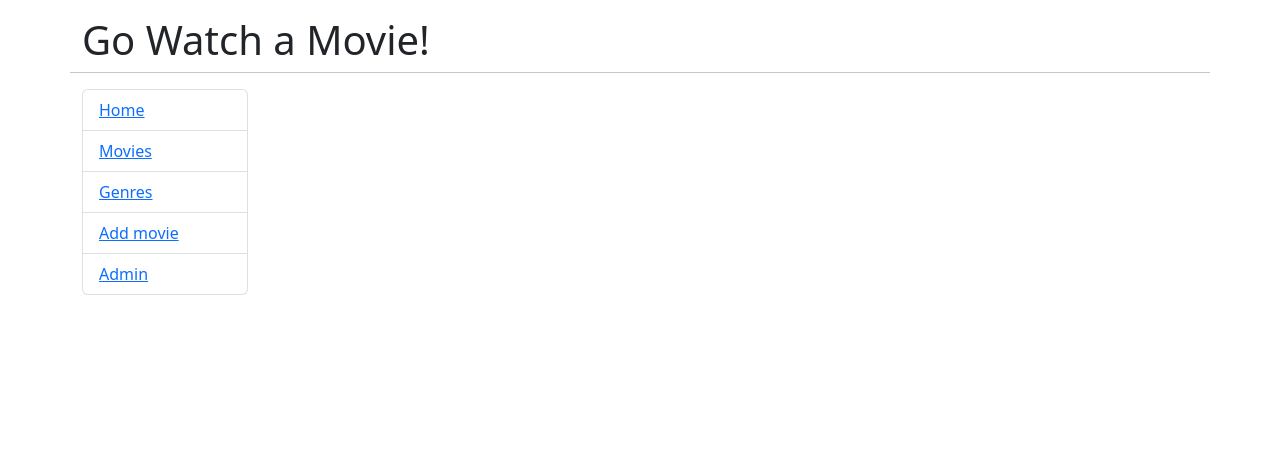
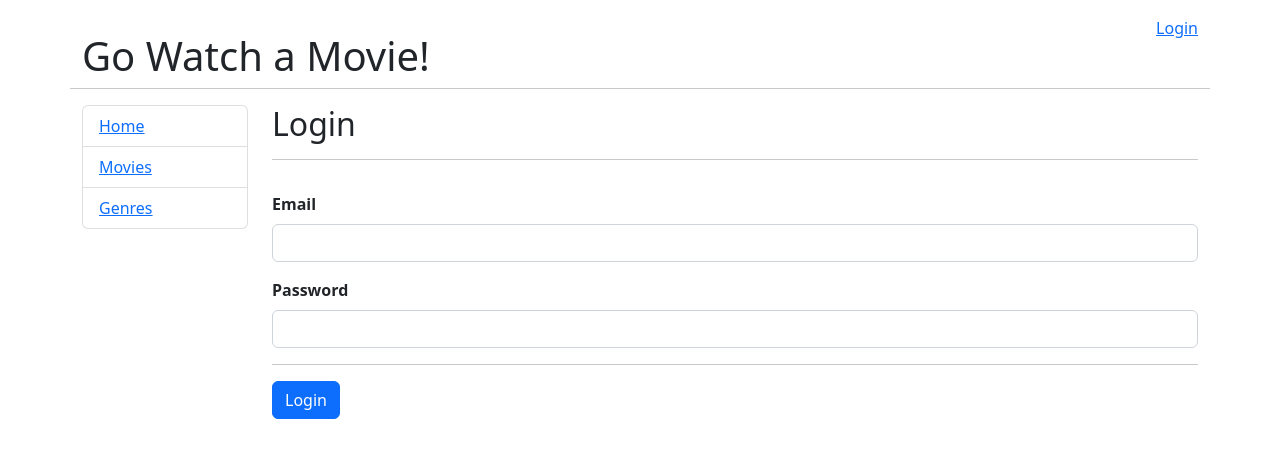
Before and after one commit to eXvimmer/working_with_react_and_Go, a React (Vite) app in the folder frontend/: page /login in a window 1280 px wide. Shown: the top 458 px of the page. Built offline with nearby package versions, Linux system fonts and the light colour scheme.

Commit message:
frontend: create routes to login and logout.

```diff
--- a/frontend/src/App.jsx
+++ b/frontend/src/App.jsx
@@ -1,3 +1,4 @@
+import { Component } from "react";
 import { Route, Switch, Link } from "react-router-dom";
 import Home from "./routes/Home";
 import Movies from "./routes/Movies";
@@ -6,12 +7,49 @@ import Genres from "./routes/Genres";
 import EditMovie from "./routes/EditMovie";
 import Movie from "./components/Movie";
 import Genre from "./components/Genre";
+import Login from "./routes/Login";
 
-function App() {
+class App extends Component {
+  constructor(props) {
+    super(props);
+
+    this.state = {
+      jwt: "",
+    };
+
+    this.handleJWTChange = this.handleJWTChange.bind(this);
+    this.logout = this.logout.bind(this);
+  }
+
+  handleJWTChange(jwt) {
+    this.setState({ jwt });
+  }
+
+  logout() {
+    this.setState({
+      jwt: "",
+    });
+  }
+
+  render() {
+    let loginLink;
+    if (!this.state.jwt) {
+      loginLink = <Link to="/login">Login</Link>;
+    } else {
+      loginLink = (
+        <Link to="/logout" onClick={this.logout}>
+          Logout
+        </Link>
+      );
+    }
+
     return (
       <div className="container">
         <div className="row">
+          <div className="col mt-3">
             <h1 className="mt-3">Go Watch a Movie!</h1>
+          </div>
+          <div className="col mt-3 text-end">{loginLink}</div>
           <hr className="mb-3" />
         </div>
 
@@ -28,12 +66,16 @@ function App() {
                 <li className="list-group-item">
                   <Link to="/genres">Genres</Link>
                 </li>
+                {this.state.jwt && (
+                  <>
                     <li className="list-group-item">
                       <Link to="/admin/movie/0">Add movie</Link>
                     </li>
                     <li className="list-group-item">
                       <Link to="/admin">Admin</Link>
                     </li>
+                  </>
+                )}
               </ul>
             </nav>
           </div>
@@ -43,6 +85,13 @@ function App() {
               <Route exact path="/">
                 <Home />
               </Route>
+              <Route
+                exact
+                path="/login"
+                component={(props) => (
+                  <Login {...props} handleJWTChange={this.handleJWTChange} />
+                )}
+              />
               <Route exact path="/movies/:id" component={Movie} />
               <Route exact path="/movies">
                 <Movies />
@@ -61,5 +110,6 @@ function App() {
       </div>
     );
   }
+}
 
 export default App;
--- a/frontend/src/routes/EditMovie.jsx
+++ b/frontend/src/routes/EditMovie.jsx
@@ -141,7 +141,7 @@ export class EditMovie extends Component {
           this.setState({
             alert: {
               type: "alert-danger",
-              message: data.error,
+              message: data.error.message,
             },
           });
         } else {
@@ -192,7 +192,7 @@ export class EditMovie extends Component {
                   this.setState({
                     alert: {
                       type: "alert-danger",
-                      message: data.error,
+                      message: data.error.message,
                     },
                   });
                 } else {
--- /dev/null
+++ b/frontend/src/routes/Login.jsx
@@ -0,0 +1,142 @@
+import { Component } from "react";
+import Alert from "../components/Alert";
+import Input from "../components/Input";
+
+export class Login extends Component {
+  constructor(props) {
+    super(props);
+
+    this.state = {
+      email: "",
+      password: "",
+      error: null,
+      errors: [],
+      alert: {
+        type: "d-none",
+        message: "",
+      },
+    };
+
+    this.handleChange = this.handleChange.bind(this);
+    this.handleSubmit = this.handleSubmit.bind(this);
+    this.hasError = this.hasError.bind(this);
+  }
+
+  handleChange(e) {
+    const errors = [...this.state.errors];
+    const index = errors.indexOf(e.target.name);
+    if (index !== -1) {
+      errors.splice(index, 1);
+    }
+
+    this.setState((prev) => ({
+      ...prev,
+      errors,
+      [e.target.name]: e.target.value,
+    }));
+  }
+
+  handleSubmit(e) {
+    e.preventDefault();
+
+    if (this.state.errors.length) {
+      return false;
+    }
+
+    const { email, password } = this.state;
+    const errors = [];
+    if (!email) {
+      errors.push("email");
+    }
+    if (!password || password.length < 8 || password.length > 40) {
+      errors.push("password");
+    }
+
+    this.setState({ errors });
+
+    if (errors.length) {
+      return false; // don't submit
+    }
+
+    const payload = Object.fromEntries(new FormData(e.target).entries());
+    fetch("http://localhost:4000/v1/signin", {
+      method: "POST",
+      body: JSON.stringify(payload),
+    })
+      .then((response) => response.json())
+      .then((data) => {
+        if (data.error) {
+          this.setState({
+            alert: {
+              type: "alert-danger",
+              message: data.error.message,
+            },
+          });
+        } else {
+          this.props.handleJWTChange(data.response);
+          this.setState({
+            alert: {
+              type: "alert-success",
+              message: "logged in",
+            },
+          });
+          setTimeout(() => {
+            this.props.history.push({
+              pathname: "/admin",
+            });
+          }, 2000);
+        }
+      })
+      .catch((error) => {
+        this.setState({
+          error,
+        });
+      });
+  }
+
+  hasError(key) {
+    return this.state.errors.includes(key);
+  }
+
+  render() {
+    const { alert, email, password } = this.state;
+
+    return (
+      <>
+        <h2>Login</h2>
+        <hr />
+        <Alert type={alert.type} message={alert.message} />
+
+        <form className="pt-3" onSubmit={this.handleSubmit}>
+          <Input
+            type="email"
+            name="email"
+            title="Email"
+            value={email}
+            handleChange={this.handleChange}
+            className={this.hasError("email") ? "is-invalid" : ""}
+            errorDiv={this.hasError("email") ? "text-danger" : "d-none"}
+            errorMsg={"please enter a valid email address"}
+          />
+
+          <Input
+            type="password"
+            name="password"
+            title="Password"
+            value={password}
+            handleChange={this.handleChange}
+            className={this.hasError("password") ? "is-invalid" : ""}
+            errorDiv={this.hasError("password") ? "text-danger" : "d-none"}
+            errorMsg={
+              "please enter a password between 8 and 40 characters long"
+            }
+          />
+          <hr />
+          <button className="btn btn-primary">Login</button>
+        </form>
+      </>
+    );
+  }
+}
+
+export default Login;
```
Lines whose indentation alone changed are shown as unchanged.
